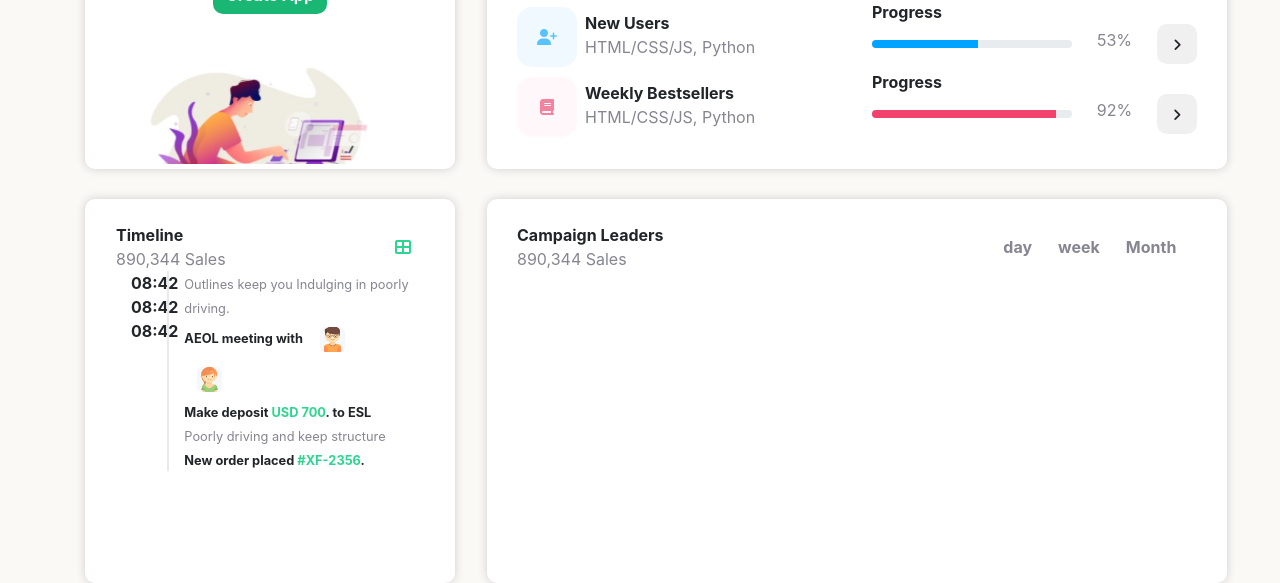
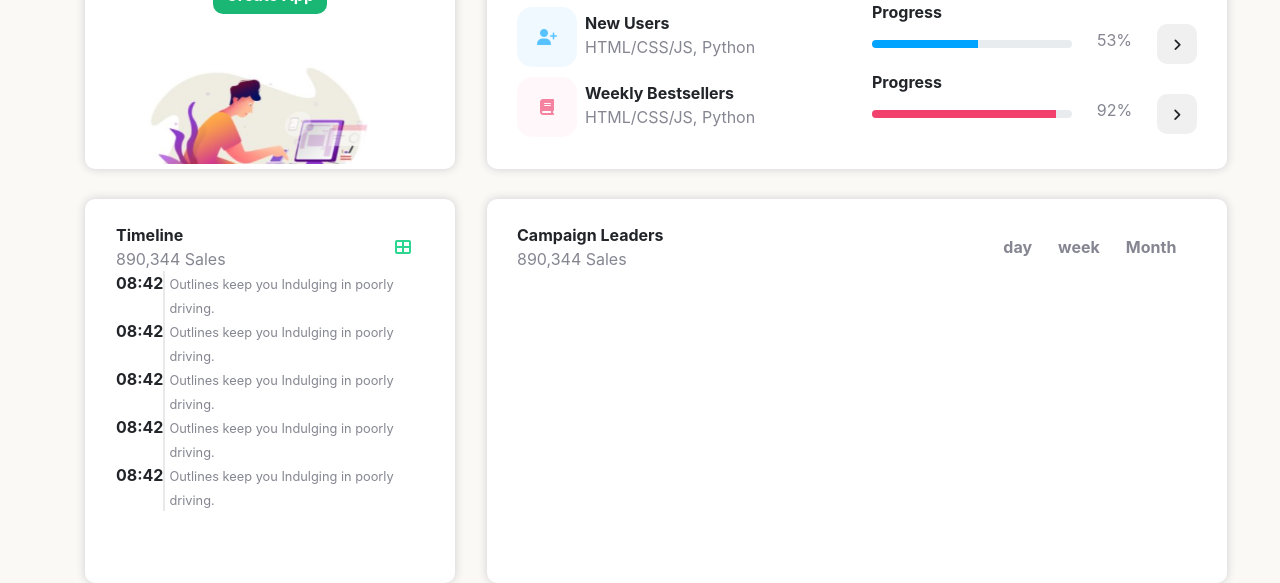
Before and after one commit to emrslmz/online-supermarket, a plain HTML site: page index.html in a window 1280 px wide. Shown: the part 331-914 px from the top of the page. Drawn offline with nearby package versions, Linux system fonts and the light colour scheme.

Commit message:
minimal changes

```diff
--- a/index.html
+++ b/index.html
@@ -184,7 +184,7 @@
    <div class="container">
        <div class="column d-xl-flex">
            <div class="col-12 col-xl-4 main-layer mr-3">
-               <div class="flex-column align-items-center pt-4 px-3">
+               <div class="flex-column align-items-center pt-4 px-xl-3">
                 <div class="d-flex justify-content-between align-items-center second-layer-left-header">
                     <div class="text-left">
                         <b>Timeline</b>
@@ -195,27 +195,61 @@
                         <button class="btn"><i class="fas fa-th-large"></i></button>
                     </div>
                 </div>
-                   <div class="d-flex">
-                       <div class="col-xl-2 text-left">
-                           <strong>08:42</strong>
-                           <strong>08:42</strong>
-                           <strong>08:42</strong>
+                   <div>
+                    <!-- Agagin label-->
+                       <div class="d-flex justify-content-between text-left">
+                          <div>
+                              <strong>08:42</strong>
+                          </div>
+                           <div class="second-layer-left-middle-right pl-1">
+                               <small class="text-gray">Outlines keep you Indulging in poorly driving.</small>
+                           </div>
                        </div>
-                       <div class="col-xl-10 second-layer-left-middle-right">
-                          <div class="flex-column">
-                              <div><small class="text-gray">Outlines keep you Indulging in poorly driving.</small></div>
-                              <div>
-                                  <small>
-                                      <strong>AEOL meeting with</strong>
-                                      <button class="btn"><img class="background-gray" width="25px" height="25px" src="img/004-boy-1.svg" /></button>
-                                      <button class="btn"><img class="background-gray" width="25px" height="25px" src="img/010-girl-4.svg" /></button>
-                                  </small>
-                              </div>
-                              <div><small><strong>Make deposit <span class="text-green">USD 700</span>. to ESL</strong></small></div>
-                              <div><small class="text-gray">Poorly driving and keep structure</small></div>
-                              <div><small><strong>New order placed <span class="text-green">#XF-2356</span>.</strong></small></div>
-                          </div>
+                       <!-- /Agagin label-->
+
+                       <!-- Agagin label-->
+                       <div class="d-flex justify-content-between text-left">
+                           <div>
+                               <strong>08:42</strong>
+                           </div>
+                           <div class="second-layer-left-middle-right pl-1">
+                               <small class="text-gray">Outlines keep you Indulging in poorly driving.</small>
+                           </div>
                        </div>
+                       <!-- /Agagin label-->
+
+                       <!-- Agagin label-->
+                       <div class="d-flex justify-content-between text-left">
+                           <div>
+                               <strong>08:42</strong>
+                           </div>
+                           <div class="second-layer-left-middle-right pl-1">
+                               <small class="text-gray">Outlines keep you Indulging in poorly driving.</small>
+                           </div>
+                       </div>
+                       <!-- /Agagin label-->
+
+                       <!-- Agagin label-->
+                       <div class="d-flex justify-content-between text-left">
+                           <div>
+                               <strong>08:42</strong>
+                           </div>
+                           <div class="second-layer-left-middle-right pl-1">
+                               <small class="text-gray">Outlines keep you Indulging in poorly driving.</small>
+                           </div>
+                       </div>
+                       <!-- /Agagin label-->
+
+                       <!-- Agagin label-->
+                       <div class="d-flex justify-content-between text-left">
+                           <div>
+                               <strong>08:42</strong>
+                           </div>
+                           <div class="second-layer-left-middle-right pl-1">
+                               <small class="text-gray">Outlines keep you Indulging in poorly driving.</small>
+                           </div>
+                       </div>
+                       <!-- /Agagin label-->
                    </div>
                </div>
            </div>
```
Also changed, not shown: test.html (added, +22 -0 lines).
